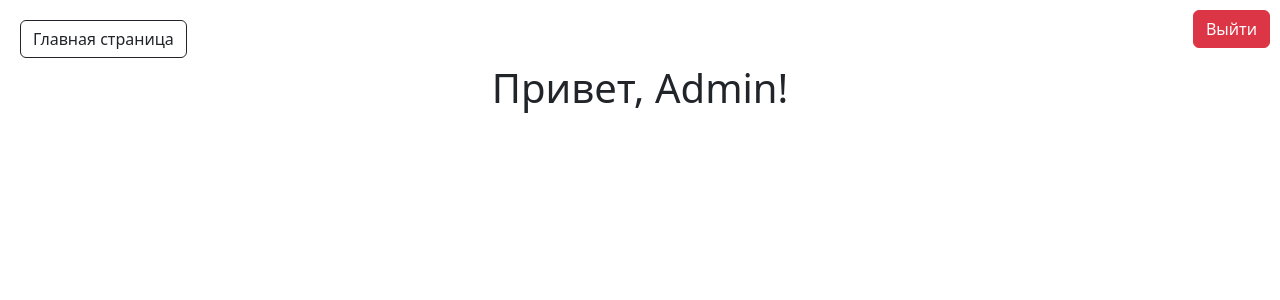
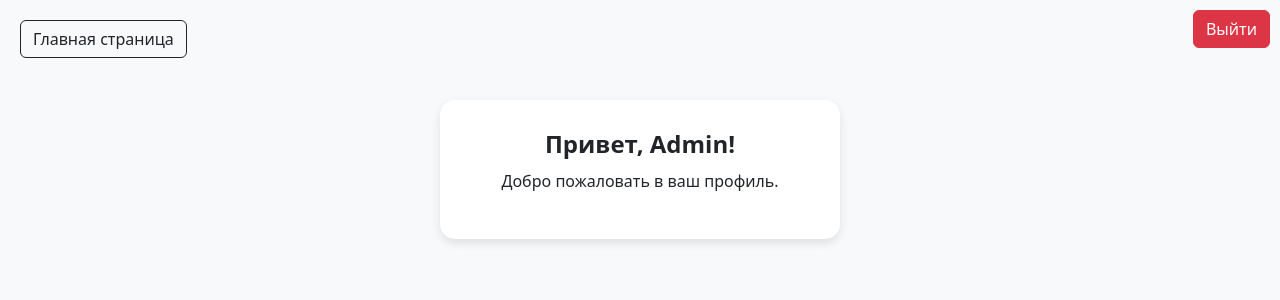
Before and after one commit to qefgjk/website, a Flask app: page /profile in a window 1280 px wide. Shown: the top 300 px of the page. Run offline with Flask 3, Linux system fonts and the light colour scheme; a user stored in the database is signed in.

Commit message:
new commit

```diff
--- a/templates/profile.html
+++ b/templates/profile.html
@@ -4,21 +4,38 @@
     <meta charset="UTF-8">
     <title>Профиль</title>
     <link href="https://cdn.jsdelivr.net/npm/bootstrap@5.3.0/dist/css/bootstrap.min.css" rel="stylesheet">
+    <style>
+        body {
+            background-color: #f8f9fa;
+        }
+        .profile-container {
+            background: white;
+            border-radius: 15px;
+            box-shadow: 0px 4px 10px rgba(0, 0, 0, 0.1);
+            padding: 30px;
+            max-width: 400px;
+            margin: 100px auto;
+            text-align: center;
+        }
+        h1 {
+            font-size: 24px;
+            font-weight: bold;
+            margin-bottom: 10px;
+        }
+    </style>
 </head>
 <body>
 
-<button onclick="location.href='{{ url_for('dashboard') }}'"class="btn btn-outline-dark" style="position: absolute; top: 20px; left: 20px;">Главная страница</button>
+<button onclick="location.href='{{ url_for('dashboard') }}'" class="btn btn-outline-dark" style="position: absolute; top: 20px; left: 20px;">Главная страница</button>
 
-    <div class="container">
-        <!-- Кнопка "Выйти" в правом верхнем углу -->
-        <div class="d-flex justify-content-end mt-3">
-            <a href="{{ url_for('logout') }}" class="btn btn-danger" style="position: absolute; top: 10px; right: 10px;">
-    Выйти
-                </a>
-        </div>
+<div class="container">
+    <div class="profile-container">
+        <h1>Привет, {{ username }}!</h1>
+        <p>Добро пожаловать в ваш профиль.</p>
+    </div>
+</div>
 
-        <!-- Заголовок с именем пользователя -->
-        <h1 class="text-center mt-5">Привет, {{ username }}!</h1>
-    </div>
+<a href="{{ url_for('logout') }}" class="btn btn-danger" style="position: absolute; top: 10px; right: 10px;">Выйти</a>
+
 </body>
 </html>
```
Also changed, not shown: templates/dashboard.html (+27 -16 lines).
